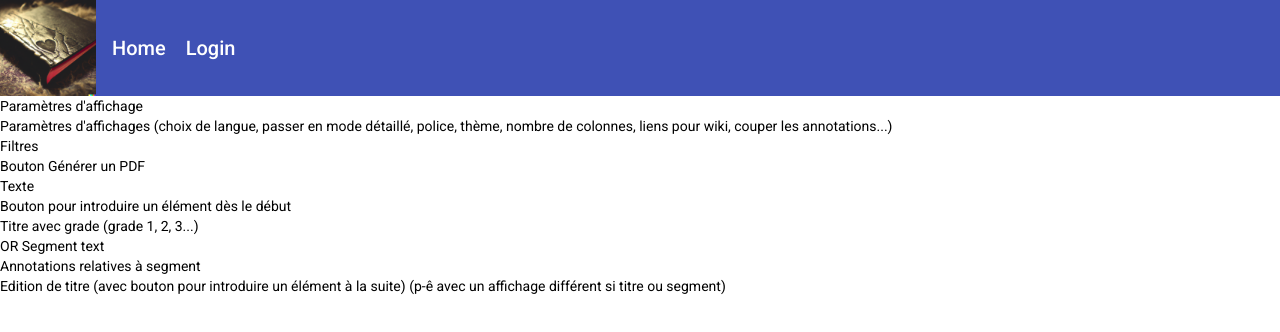
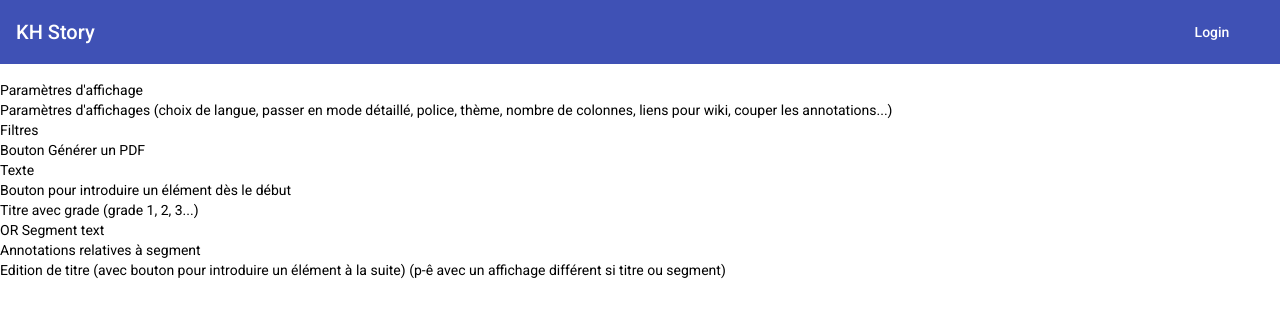
Before and after one commit to roMarziali/KH-Story, an Angular app: page / in a window 1280 px wide. Shown: the top 332 px of the page. Built offline with nearby package versions, Linux system fonts and the light colour scheme.

Commit message:
improvement css for header

```diff
--- a/package.json
+++ b/package.json
@@ -20,6 +20,7 @@
     "@angular/platform-browser": "^15.0.0",
     "@angular/platform-browser-dynamic": "^15.0.0",
     "@angular/router": "^15.0.0",
+    "normalize.css": "^8.0.1",
     "rxjs": "~7.5.0",
     "tslib": "^2.3.0",
     "zone.js": "~0.11.4"
--- a/src/app/app-routing.module.ts
+++ b/src/app/app-routing.module.ts
@@ -1,11 +1,11 @@
 import { NgModule } from '@angular/core';
 import { RouterModule, Routes } from '@angular/router';
 import { LoginComponent } from './login/login.component';
-import {StoryComponent} from './story/story.component';
+import { StoryComponent } from './story/story.component';
 
 const routes: Routes = [
-  {path: '', component: StoryComponent},
-  {path: 'login', component: LoginComponent}
+  { path: '', component: StoryComponent },
+  { path: 'login', component: LoginComponent }
 ];
 
 @NgModule({
--- a/src/app/app.component.scss
+++ b/src/app/app.component.scss
@@ -0,0 +1,3 @@
+main {
+  margin: 1rem auto;
+}
--- a/src/app/app.module.ts
+++ b/src/app/app.module.ts
@@ -11,6 +11,7 @@ import { StoryParamsComponent } from './story-params/story-params.component';
 import { StoryContentComponent } from './story-content/story-content.component';
 
 import { MatToolbarModule } from '@angular/material/toolbar';
+import { MatButtonModule } from '@angular/material/button';
 
 @NgModule({
   declarations: [
@@ -25,7 +26,8 @@ import { MatToolbarModule } from '@angular/material/toolbar';
     BrowserModule,
     AppRoutingModule,
     BrowserAnimationsModule,
-    MatToolbarModule
+    MatToolbarModule,
+    MatButtonModule
   ],
   providers: [],
   bootstrap: [AppComponent]
--- a/src/app/header/header.component.html
+++ b/src/app/header/header.component.html
@@ -1,16 +1,12 @@
 <header>
   <mat-toolbar color="primary">
-    <img
-      src="../../assets/heart-book.png"
-      alt="Mysterious book with a heart drawn on the cover"
-      id="header-illustration"
-    />
+    <span><a routerLink="">KH Story</a></span>
+    <span class="spacer"></span>
     <ul>
       <li>
-        <a mat-button routerLink="/" routerLinkActive="mat-accent">Home</a>
-      </li>
-      <li>
-        <a mat-button routerLink="/login" routerLinkActive="mat-accent">Login</a>
+        <a mat-button routerLink="/login" routerLinkActive="mat-accent">
+          Login
+        </a>
       </li>
     </ul>
   </mat-toolbar>
--- a/src/app/header/header.component.scss
+++ b/src/app/header/header.component.scss
@@ -1,27 +1,22 @@
-#header-illustration{
- height : 100%;
+ul {
+  list-style: none;
+  padding: 0;
+  padding-left: 1rem;
+  margin: 0;
+  display: flex;
 }
 
-mat-toolbar{
-  padding : 0;
-  height: 6rem;
+li {
+  margin-right: 1em;
 }
 
 a {
-  text-decoration : none;
-  color : white;
-  padding : 0;
-  margin : 0;
+  text-decoration: none;
+  color: white;
+  padding: 0;
+  margin: 0;
 }
 
-ul{
- list-style : none;
- padding : 0;
- padding-left : 1rem;
- margin : 0;
- display : flex;
+.spacer {
+  flex: 1 1 auto;
 }
-
-li{
-  margin-right : 1em;
-}
--- a/src/styles.scss
+++ b/src/styles.scss
@@ -1,4 +1,8 @@
 /* You can add global styles to this file, and also import other style files */
+@import '~normalize.css';
 
 html, body { height: 100%; }
 body { margin: 0; font-family: Roboto, "Helvetica Neue", sans-serif; }
+
+html, body { height: 100%; }
+body { margin: 0; font-family: Roboto, "Helvetica Neue", sans-serif; }
```
Also changed, not shown: src/assets/heart-book.png (deleted), 1 other file (tests, documents, lock files or other folders).
